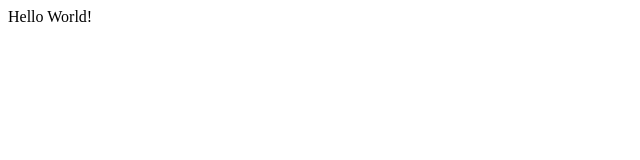
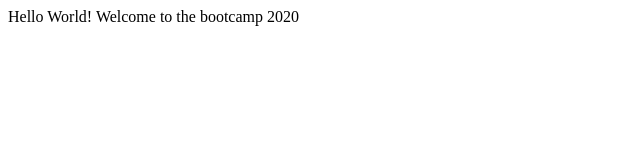
Before and after one commit to FaisalIqbal1/Bootcamp2020, a plain HTML site: page index.html in a window 1280 px wide. Shown: the whole page, without its empty margins (0-640 px from the left). Drawn offline with Linux system fonts and the light colour scheme.

Commit message:
update text in index.html

```diff
--- a/index.html
+++ b/index.html
@@ -4,6 +4,6 @@
     <title>First Example</title>
 </head>
 <body>
-    <div>Hello World!</div>
+    <div>Hello World! Welcome to the bootcamp 2020</div>
 </body>
 </html>
```
